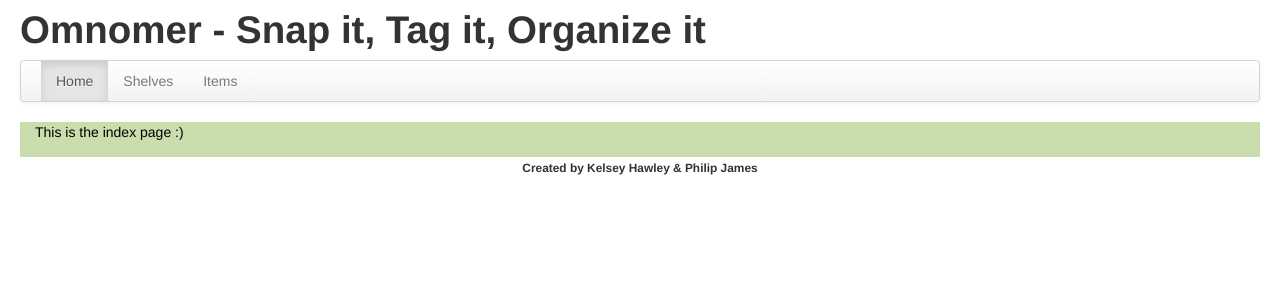
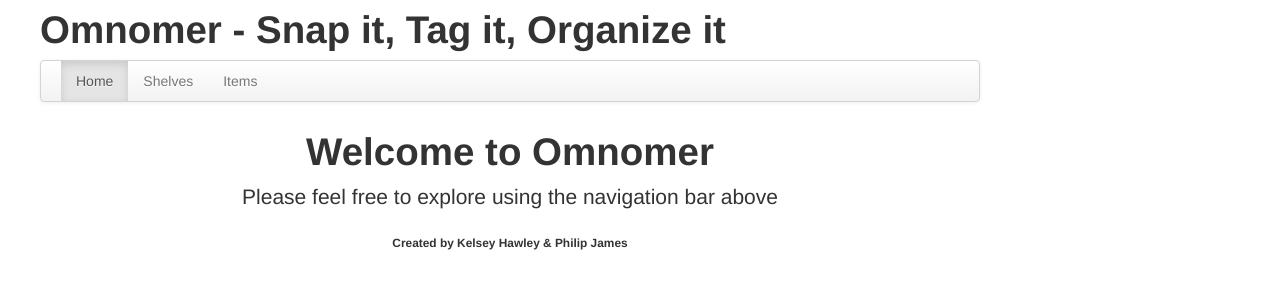
Before and after one commit to ImmaculateObsession/omnomer, a Django app: page / in a window 1280 px wide. Shown: the top 300 px of the page. Run offline with Django 3.2, Linux system fonts and the light colour scheme; some libraries are stand-ins or nearby versions.

Commit message:
implemented more bootstrap css, and added links to the navbar.  Now you can navigate without needing to know the exact url

```diff
--- a/src/omnomer/items/templates/items/edit_item.html
+++ b/src/omnomer/items/templates/items/edit_item.html
@@ -1,6 +1,6 @@
 {% extends "items/item_base.html" %}
-{%  block title %}Omnomer - Edit Item{% endblock %}
-{%  block main %}
+{%  block meta_title %}Omnomer - Edit Item{% endblock %}
+{%  block item_main %}
     {% if item.id %}
         <h3>Edit Item</h3>
     {% else %}
--- a/src/omnomer/items/templates/items/item_base.html
+++ b/src/omnomer/items/templates/items/item_base.html
@@ -1 +1,7 @@
 {% extends "base/base.html" %}
+{% block base_main %}
+<div class="span12">
+    {% block item_main %}
+    {% endblock %}
+</div>
+{% endblock %}
--- a/src/omnomer/items/templates/items/item_delete.html
+++ b/src/omnomer/items/templates/items/item_delete.html
@@ -1,6 +1,6 @@
 {% extends "items/item_base.html" %}
-{%  block title %}Omnomer - Delete Item {% endblock %}
-{%  block main %}
+{%  block meta_title %}Omnomer - Delete Item {% endblock %}
+{%  block item_main %}
     <h1>Delete Item</h1>
 
     <p>Are you sure you want to delete the item {{ item }}?</p>
--- a/src/omnomer/items/templates/items/item_list.html
+++ b/src/omnomer/items/templates/items/item_list.html
@@ -1,6 +1,6 @@
 {% extends "items/item_base.html" %}
-{%  block title %}Omnomer - Item List{% endblock %}
-{%  block main %}
+{%  block meta_title %}Omnomer - Item List{% endblock %}
+{%  block item_main %}
     <h1>Items</h1>
 
     <ul>
--- a/src/omnomer/shelves/templates/shelves/edit_shelf.html
+++ b/src/omnomer/shelves/templates/shelves/edit_shelf.html
@@ -1,6 +1,6 @@
 {% extends "shelves/shelf_base.html" %}
-{%  block title %}Omnomer - Delet Shelf{% endblock %}
-{%  block main %}
+{%  block meta_title %}Omnomer - Delet Shelf{% endblock %}
+{%  block shelf_main %}
     {% if shelf.id %}
         <h1>Edit Shelf</h1>
     {% else %}
--- a/src/omnomer/shelves/templates/shelves/shelf_base.html
+++ b/src/omnomer/shelves/templates/shelves/shelf_base.html
@@ -1 +1,7 @@
 {% extends "base/base.html" %}
+{% block base_main %}
+<div class="span12">
+    {% block shelf_main %}
+    {% endblock %}
+</div>
+{% endblock %}
--- a/src/omnomer/shelves/templates/shelves/shelf_delete.html
+++ b/src/omnomer/shelves/templates/shelves/shelf_delete.html
@@ -1,6 +1,6 @@
 {% extends "shelves/shelf_base.html" %}
-{%  block title %}Omnomer - Delet Shelf{% endblock %}
-{%  block main %}
+{%  block meta_title %}Omnomer - Delet Shelf{% endblock %}
+{%  block shelf_main %}
     <h1>Delete Shelf</h1>
 
     <p>Are you sure you want to delete the shelf {{ shelf }}?</p>
--- a/src/omnomer/shelves/templates/shelves/shelf_list.html
+++ b/src/omnomer/shelves/templates/shelves/shelf_list.html
@@ -1,7 +1,7 @@
 {% extends "shelves/shelf_base.html" %}
-{%  block title %}Omnomer - Delet Shelf{% endblock %}
-{%  block main %}
-    <h1>Shelves</h1>
+{%  block meta_title %}Omnomer - Delet Shelf{% endblock %}
+{%  block shelf_main %}
+    <h3>Shelves</h3>
 
     <ul>
       {% for shelf in object_list %}
--- a/src/omnomer/templates/base/base.html
+++ b/src/omnomer/templates/base/base.html
@@ -3,7 +3,7 @@
 <html lang="en">
     <head>
         {% load staticfiles %}
-        <title>{% block title %}Omnomer - Snap, Tag, Organize{% endblock %}</title>
+        <title>{% block meta_title %}Omnomer - Snap, Tag, Organize{% endblock %}</title>
         <link rel="stylesheet" href="{% static "css/main.css" %}" type="text/css">
         <link href="{% static "bootstrap/css/bootstrap.min.css" %}" rel="stylesheet" media="screen">
     </head>
@@ -19,9 +19,20 @@
 {#            </div>#}
 {#        </header>#}
         <div class="container-fluid">
-            <div id="header_div">{% block header %}{% include "base/header.html" %}{% endblock %}</div>
-            <div id="main_div">{% block main %}{% endblock %}</div>
-            <div id="footer_div">{% block footer %}{% include "base/footer.html" %}{% endblock %}</div>
+            <div id="header_div row-fluid">
+                {% block header %}
+                    {% include "base/header.html" %}
+                {% endblock %}
+            </div>
+            <div id="main_div row-fluid">
+                {% block base_main %}
+                {% endblock %}
+            </div>
+            <div id="footer_div row-fluid">
+                {% block footer %}
+                    {% include "base/footer.html" %}
+                {% endblock %}
+            </div>
         </div>
         <script src="http://code.jquery.com/jquery-1.9.1.min.js"></script>
         <script src="{% static "bootstrap/js/bootstrap.min.js" %}"></script>
--- a/src/omnomer/templates/base/footer.html
+++ b/src/omnomer/templates/base/footer.html
@@ -1 +1,5 @@
-<p class="text-center"><small><strong>Created by Kelsey Hawley & Philip James</strong></small></p>
+<div class="span12">
+    <p class="text-center">
+        <small><strong>Created by Kelsey Hawley & Philip James</strong></small>
+    </p>
+</div>
--- a/src/omnomer/templates/base/header.html
+++ b/src/omnomer/templates/base/header.html
@@ -1,3 +1,4 @@
+<div class="span12">
     <h1>Omnomer - Snap it, Tag it, Organize it</h1>
     <div class="navbar">
       <div class="navbar-inner">
@@ -8,3 +9,4 @@
         </ul>
       </div>
     </div>
+</div>
--- a/src/omnomer/templates/base/home.html
+++ b/src/omnomer/templates/base/home.html
@@ -1,5 +1,8 @@
 {% extends "base/base.html" %}
-{% block title %}Omnomer - Index{% endblock %}
-{% block main %}
-<p>This is the index page :)</p>
+{% block meta_title %}Omnomer - Index{% endblock %}
+{% block base_main %}
+    <div class="span12 text-center">
+        <h1>Welcome to Omnomer</h1>
+        <p class="lead">Please feel free to explore using the navigation bar above</p>
+    </div>
 {% endblock %}
```
Lines whose indentation alone changed are shown as unchanged.
